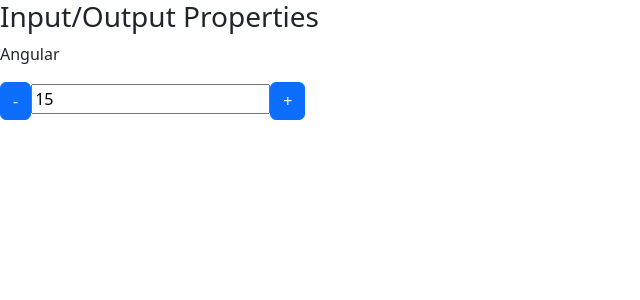
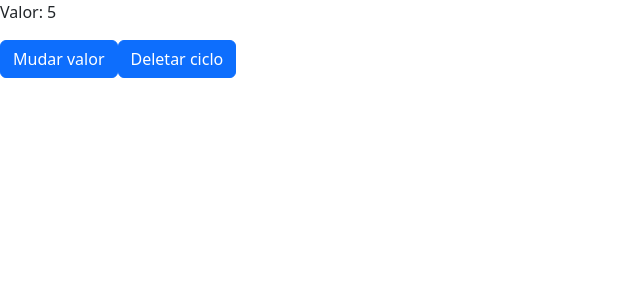
Before and after one commit to WellingtonIdeao/angular-course, an Angular app: page / in a window 1280 px wide. Shown: the top 300 px of the page, without its empty margins (0-640 px from the left). Built offline with nearby package versions, Linux system fonts and the light colour scheme.

Commit message:
Life Cycle of component

```diff
--- a/src/app/app.component.html
+++ b/src/app/app.component.html
@@ -1 +1,5 @@
-<app-data-binding></app-data-binding>
+<app-ciclo [valorInicial]="valor" *ngIf="!deletarCiclo"></app-ciclo>
+<button class="btn btn-primary" (click)="mudarValor()" >Mudar valor</button>
+<button class="btn btn-primary" (click)="destruirCiclo()" >Deletar ciclo</button>
+
+<!--<app-data-binding></app-data-binding> -->
--- a/src/app/app.component.ts
+++ b/src/app/app.component.ts
@@ -6,5 +6,14 @@
   styleUrls: ['./app.component.css']
 })
 export class AppComponent {
-  title = 'first-project';
+  valor: number = 5;
+
+  deletarCiclo: boolean =  false;
+  mudarValor(): void {
+    this.valor++;
+  }
+
+  destruirCiclo(){
+    this.deletarCiclo = true;
+  }
 }
--- a/src/app/app.module.ts
+++ b/src/app/app.module.ts
@@ -12,6 +12,7 @@
 import { FormModule } from './shared/form/form.module';
 import { InputPropertyComponent } from './input-property/input-property.component';
 import { OutputPropertyComponent } from './output-property/output-property.component';
+import { CicloComponent } from './ciclo/ciclo.component';
 
 
 @NgModule({
@@ -22,6 +23,7 @@
     DataBindingComponent,
     InputPropertyComponent,
     OutputPropertyComponent,
+    CicloComponent,
   ],
   imports: [
     BrowserModule,
--- /dev/null
+++ b/src/app/ciclo/ciclo.component.html
@@ -0,0 +1 @@
+<p>Valor: {{ valorInicial }}</p>
--- /dev/null
+++ b/src/app/ciclo/ciclo.component.ts
@@ -0,0 +1,66 @@
+import {
+  Component,
+  OnInit,
+  OnChanges,
+  DoCheck,
+  AfterContentInit,
+  AfterContentChecked,
+  AfterViewInit,
+  AfterViewChecked,
+  OnDestroy, Input } from '@angular/core';
+
+@Component({
+  selector: 'app-ciclo',
+  templateUrl: './ciclo.component.html',
+  styleUrls: ['./ciclo.component.css']
+})
+export class CicloComponent implements OnInit, OnChanges,
+  DoCheck, AfterContentInit, AfterContentChecked,
+  AfterViewInit, AfterViewChecked, OnDestroy {
+
+  @Input() valorInicial: number = 10;
+
+  constructor() {
+    this.log('constructor')
+   }
+
+
+  ngOnChanges(): void {
+    this.log('ngOnChanges');
+  }
+
+  ngOnInit(): void {
+    this.log('ngOnInit');
+  }
+
+  ngDoCheck(): void {
+    this.log('ngDoCheck');
+  }
+
+  ngAfterContentInit(): void {
+    this.log('ngAfterContentInit');
+  }
+
+  ngAfterContentChecked(): void {
+    this.log('ngAfterContentChecked');
+  }
+
+  ngAfterViewInit(): void {
+    this.log('ngAfterViewInit');
+  }
+
+  ngAfterViewChecked(): void {
+    this.log('ngAfterViewChecked');
+  }
+
+  ngOnDestroy(): void {
+    this.log('ngOnDestroy');
+  }
+
+  private log(hook: string): void {
+    console.log(hook);
+  }
+
+
+
+}
```
Also changed, not shown: src/app/ciclo/ciclo.component.css (added), 1 other file (tests, documents, lock files or other folders).
